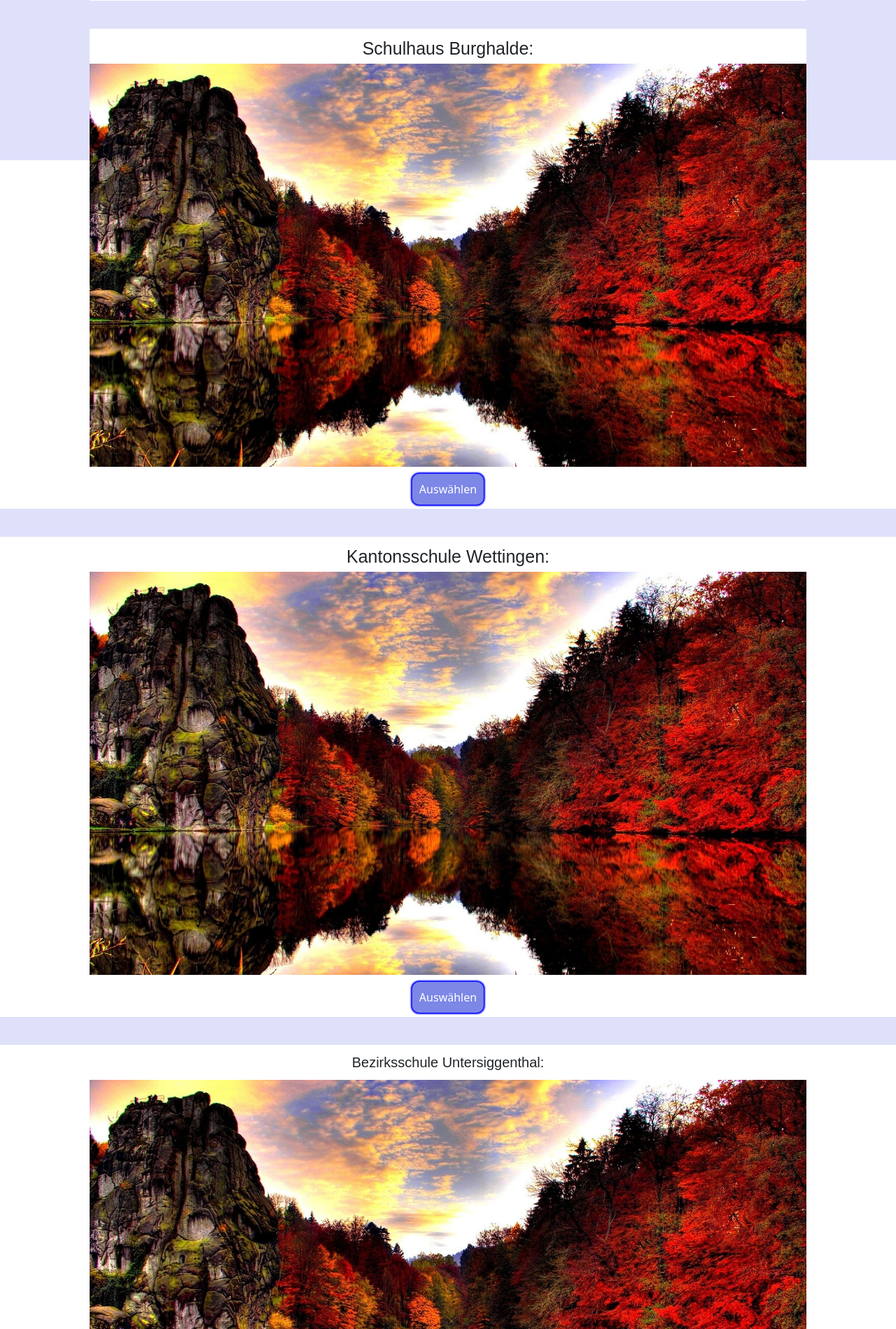
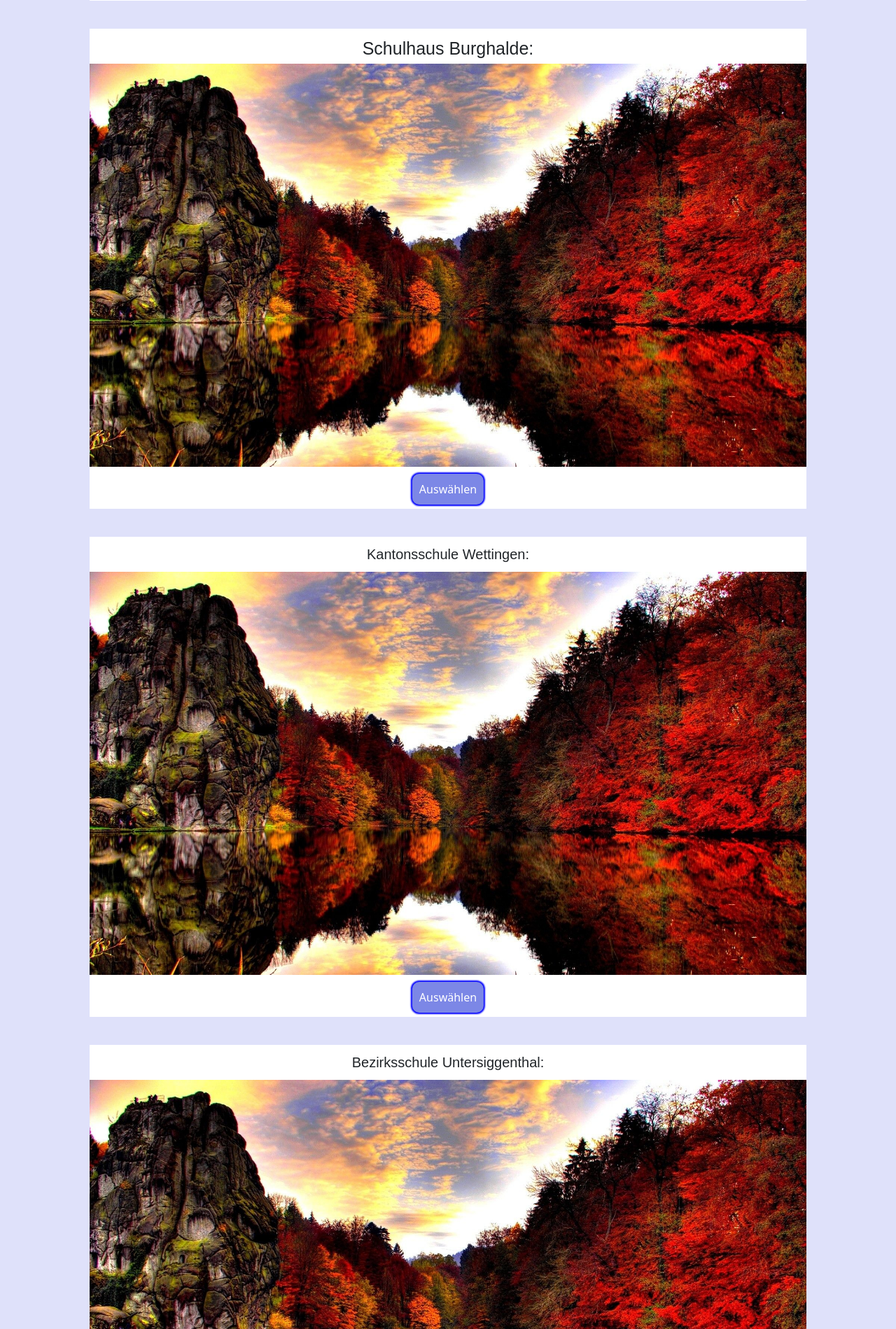
Before and after one commit to xXSmarties3000Xx/Maturaarbeit-GitHub, a PHP site: page /spielfeldauswahl.html in a window 1280 px wide; the page is wider, and only the part inside the window is pictured. Shown: the part 1591-3490 px from the top of that part at 70% size. Run offline with PHP 8.4, Linux system fonts and the light colour scheme.

Commit message:
mehr oder weniger

```diff
--- a/HTML, CSS Documents/spielfeldauswahl.css
+++ b/HTML, CSS Documents/spielfeldauswahl.css
@@ -4,10 +4,28 @@
 }
 
 #wrapper {
+  position: relative;
   width: 100%;
-  height: 100%;
+  height: 130%;
+  max-height: 2800px;
 }
 
+.leftsidebar {
+  position: absolute;
+  top: 140px;
+  width: 10%;
+  height: inherit;
+  background-color: #dfe1fa;
+}
+
+.rightsidebar {
+  position: absolute;
+  top: 140px;
+  width: 10%;
+  height: inherit;
+  background-color: #dfe1fa;
+  left: 90%;
+}
 header {
   background-color: rgb(124, 135, 230);
   height: 60px;
@@ -37,34 +55,11 @@ header {
   background-color: white;
 }
 
-section {
-  width: 100%;
-  background-color: white;
-  height: auto;
-}
-
 .topcosmetic {
   position: relative;
   height: 40px;
   width: 100%;
   background-color: #dfe1fa;
-}
-
-.leftsidebar {
-  position: absolute;
-  top: 160px;
-  width: 10%;
-  height: 1660px;
-  background-color: #dfe1fa;
-}
-
-.rightsidebar {
-  position: absolute;
-  width: 10%;
-  top: 160px;
-  height: 1660px;
-  background-color: #dfe1fa;
-  left: 90%;
 }
 
 /*erstes Spielfeld*/
@@ -244,7 +239,7 @@ section {
   width: 100%;
   text-align: center;
   top: 10px;
-  font-size: 25px;
+  font-size: 20px;
   font-family: brandon-grot-w01-light, Century Gothic, arial, sans-serif;
 }
 
@@ -352,20 +347,13 @@ footer {
 }
 
 @media only screen and (min-width: 768px) {
-  .leftsidebar {
-    position: absolute;
-    top: 160px;
-    width: 10%;
-    height: 1660px;
-    background-color: #dfe1fa;
-  }
-
-  .rightsidebar {
-    position: absolute;
-    width: 10%;
-    top: 160px;
-    height: 1660px;
-    background-color: #dfe1fa;
-    left: 90%;
+  #wrapper {
+    height: 115%;
   }
 }
+
+@media only screen and (min-width: 1080px) {
+  #wrapper {
+    height: 130%;
+  }
+}
--- a/HTML, CSS Documents/spielfeldauswahl.html
+++ b/HTML, CSS Documents/spielfeldauswahl.html
@@ -15,23 +15,27 @@
     <script src="https://maxcdn.bootstrapcdn.com/bootstrap/3.4.1/js/bootstrap.min.js"></script>
   </head>
 
+
+
+
   <body>
 
-    <div class="leftsidebar">
-      </div>
-
-      <div class="rightsidebar">
-      </div>
-
+  <div id="wrapper">
+    <div class="leftsidebar"></div>
+    <div class="rightsidebar"></div>
     <header>
       <div class="logo">
         <p>B-Ball Connect</p>
       </div>
     </header>
 
-    <div id="wrapper">
-      <div class="weisserbalken"
-      ><div class="greeting">
+
+
+
+
+
+      <div class="weisserbalken">
+        <div class="greeting">
           <p>Hallo, + "Name"</p>
         </div>
 
@@ -43,10 +47,11 @@
 
 
 
-      <section>
+      <div class="topcosmetic"></div>
 
-      <div class="topcosmetic">
-      </div>
+
+
+
 
               <div class="Spielfeld1">
 
@@ -144,16 +149,43 @@
 
 
 
-    </div>
+
 
   <footer>
       © May 2022 By Nico and Emanuel
   </footer>
 
+
+
+
+
+
+
+  </div>
+
     <script>
+
       function spielfeld1() {
+        location.href = "spielfeld1.html";
+      }
+
+      function spielfeld2() {
         location.href = "spielfeld.html";
       }
+
+      function spielfeld3() {
+        location.href = "spielfeld.html";
+      }
+
+      function spielfeld4() {
+        location.href = "spielfeld.html";
+      }
+
+      function spielfeld5() {
+        location.href = "spielfeld.html";
+      }
+
+
     </script>
   </body>
 
```
